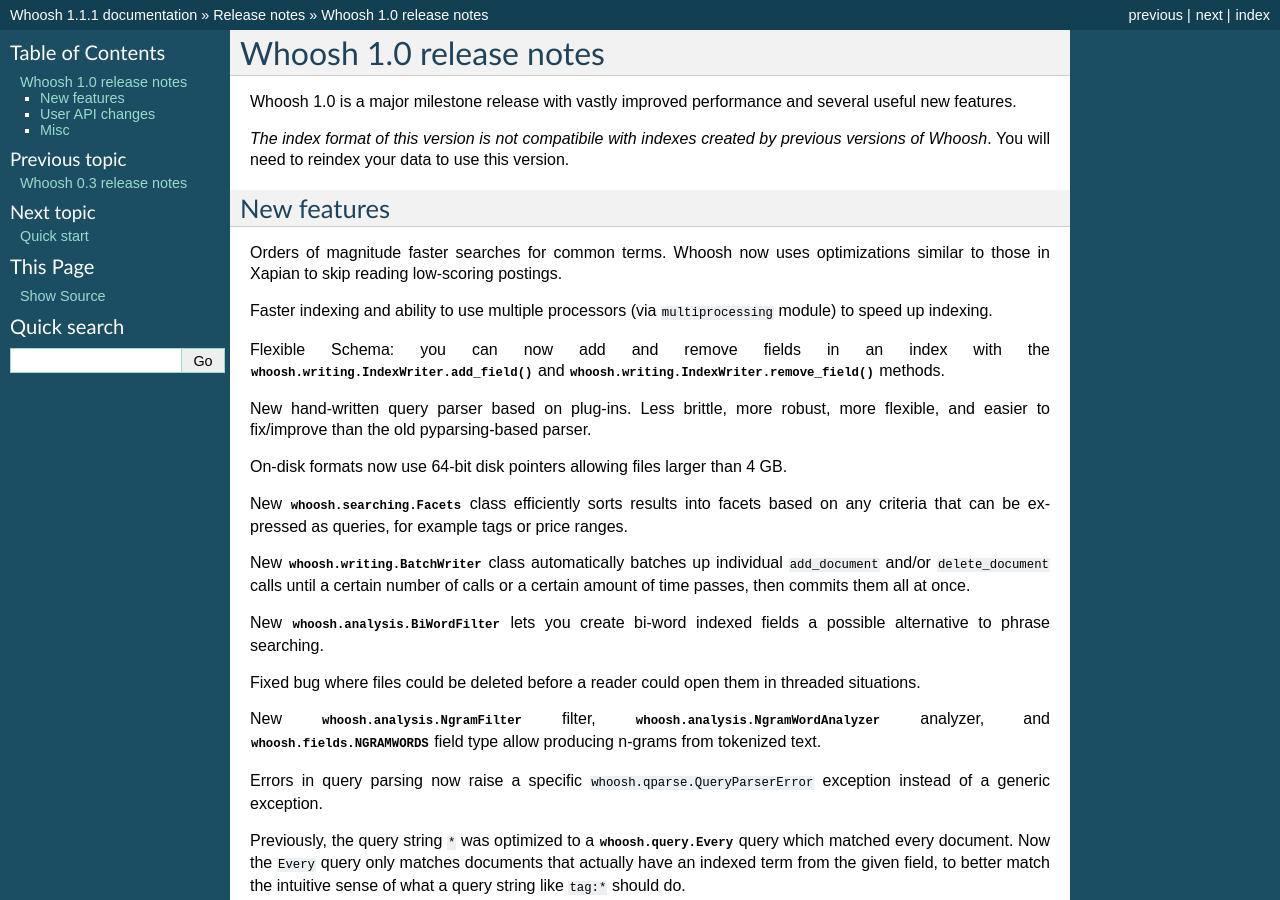
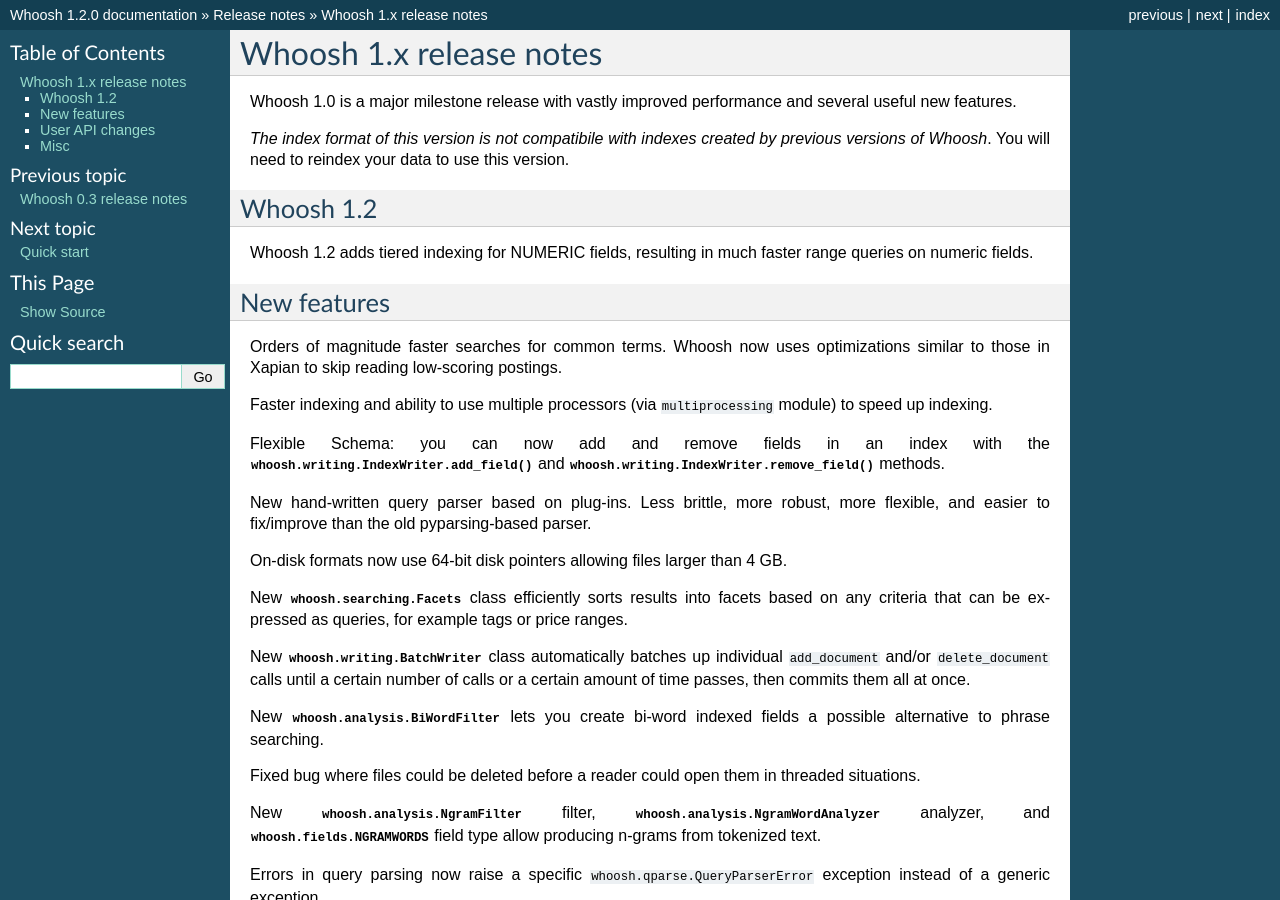
Before and after one commit to dex4er/whoosh, a Sphinx documentation site: the page built from docs/source/releases/1_0.rst, in a window 1280 px wide and 900 px high. Built offline with Sphinx 7.4.7, drawn with Linux system fonts in a browser that asks for light colours; some of the changed text lies outside the part shown.

Commit message:
Bumped version to 1.2, added release note.

```diff
--- a/docs/source/releases/1_0.rst
+++ b/docs/source/releases/1_0.rst
@@ -1,5 +1,5 @@
 ========================
-Whoosh 1.0 release notes
+Whoosh 1.x release notes
 ========================
 
 Whoosh 1.0 is a major milestone release with vastly improved performance and
@@ -8,6 +8,13 @@ several useful new features.
 *The index format of this version is not compatibile with indexes created by
 previous versions of Whoosh*. You will need to reindex your data to use this
 version.
+
+
+Whoosh 1.2
+==========
+
+Whoosh 1.2 adds tiered indexing for NUMERIC fields, resulting in much faster
+range queries on numeric fields.
 
 
 New features
--- a/src/whoosh/__init__.py
+++ b/src/whoosh/__init__.py
@@ -14,7 +14,7 @@
 # limitations under the License.
 #===============================================================================
 
-__version__ = (1, 1, 1)
+__version__ = (1, 2, 0)
 
 
 def versionstring(build=True, extra=True):
```
